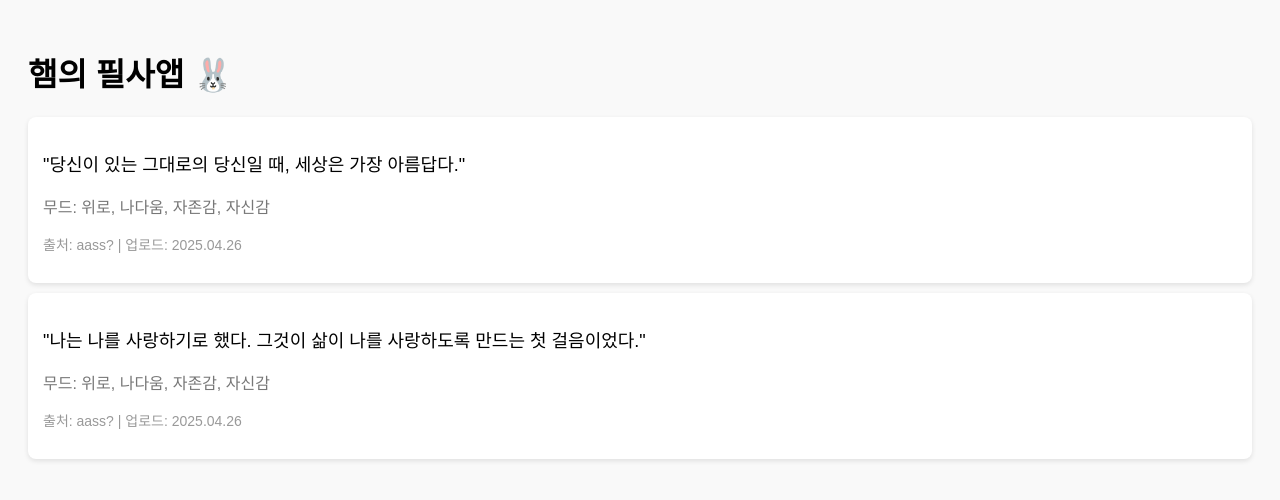
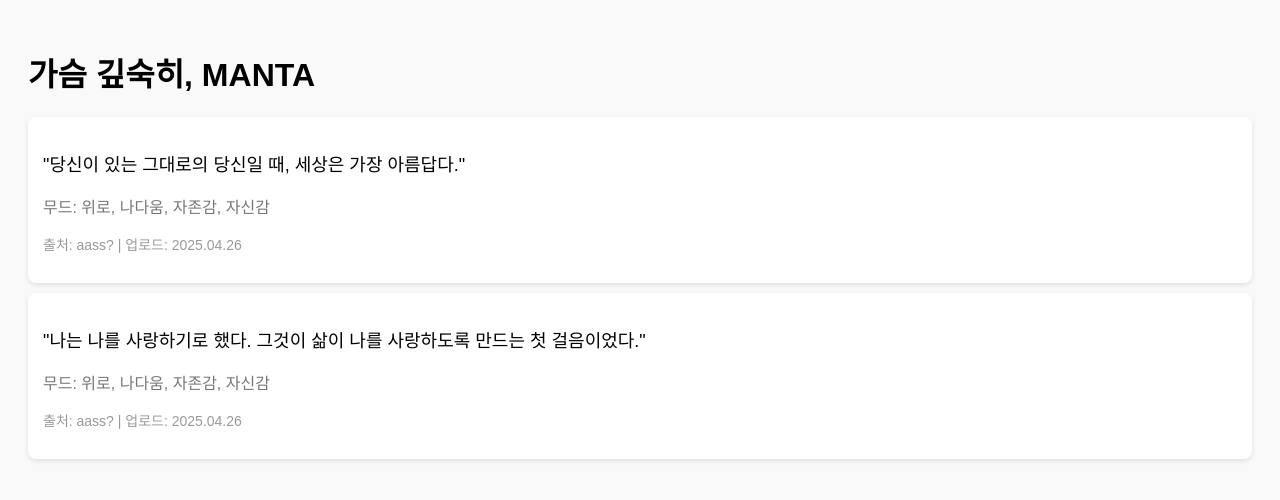
Before and after one commit to Rosie-park/manta, a plain HTML site: page index2.html in a window 1280 px wide. Drawn offline with Linux system fonts and the light colour scheme.

Commit message:
Update index2.html

```diff
--- a/index2.html
+++ b/index2.html
@@ -3,10 +3,10 @@
 <head>
   <meta charset="UTF-8" />
   <meta name="viewport" content="width=device-width, initial-scale=1.0"/>
-  <title>햄의 필사앱</title>
+  <title>가슴 깊숙히, MANTA</title>
 </head>
 <body style="font-family: sans-serif; background: #f9f9f9; padding: 20px;">
-  <h1>햄의 필사앱 🐰</h1>
+  <h1>가슴 깊숙히, MANTA</h1>
   <div id="quote-list"></div>
 
   <script>
```
